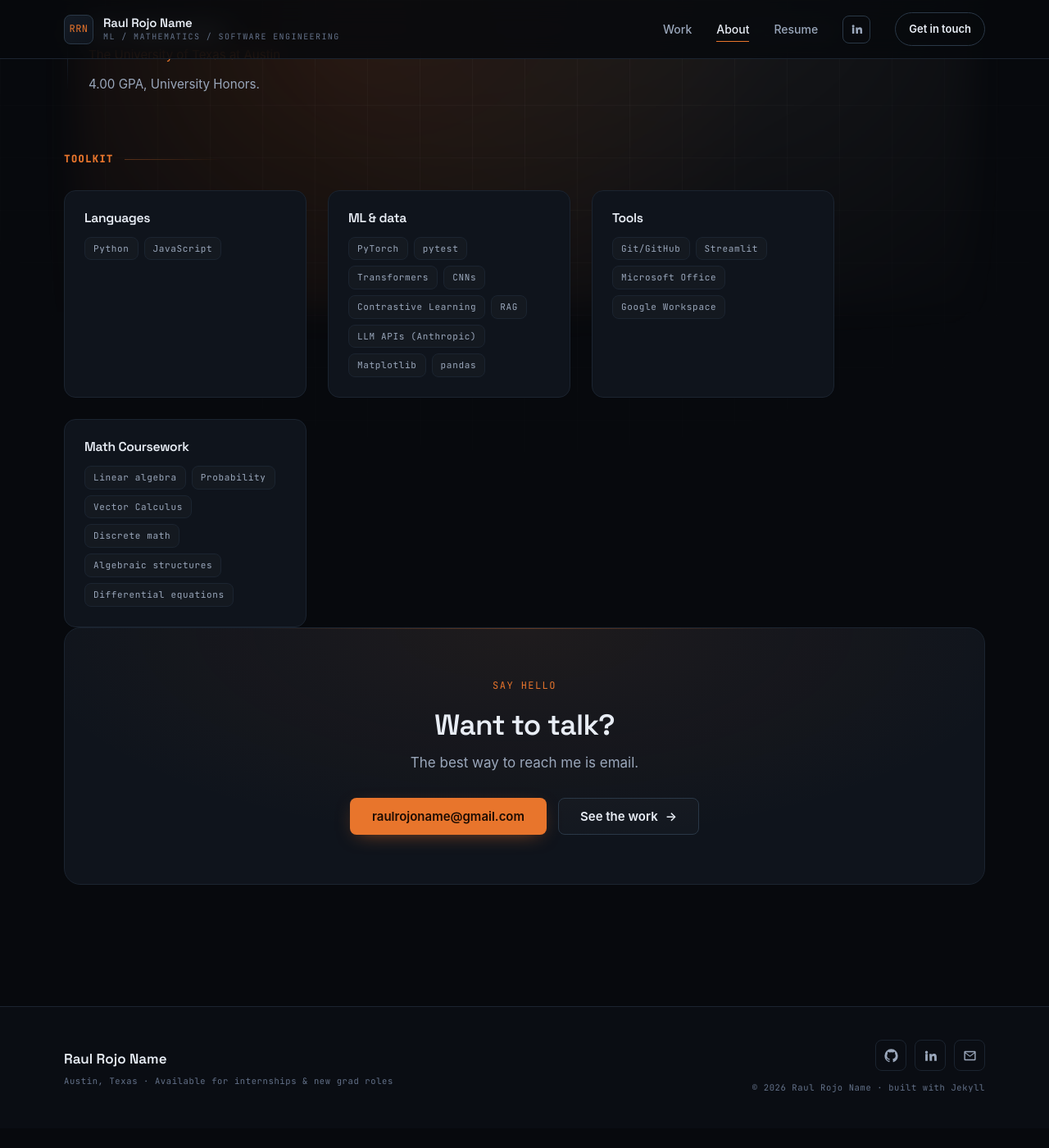
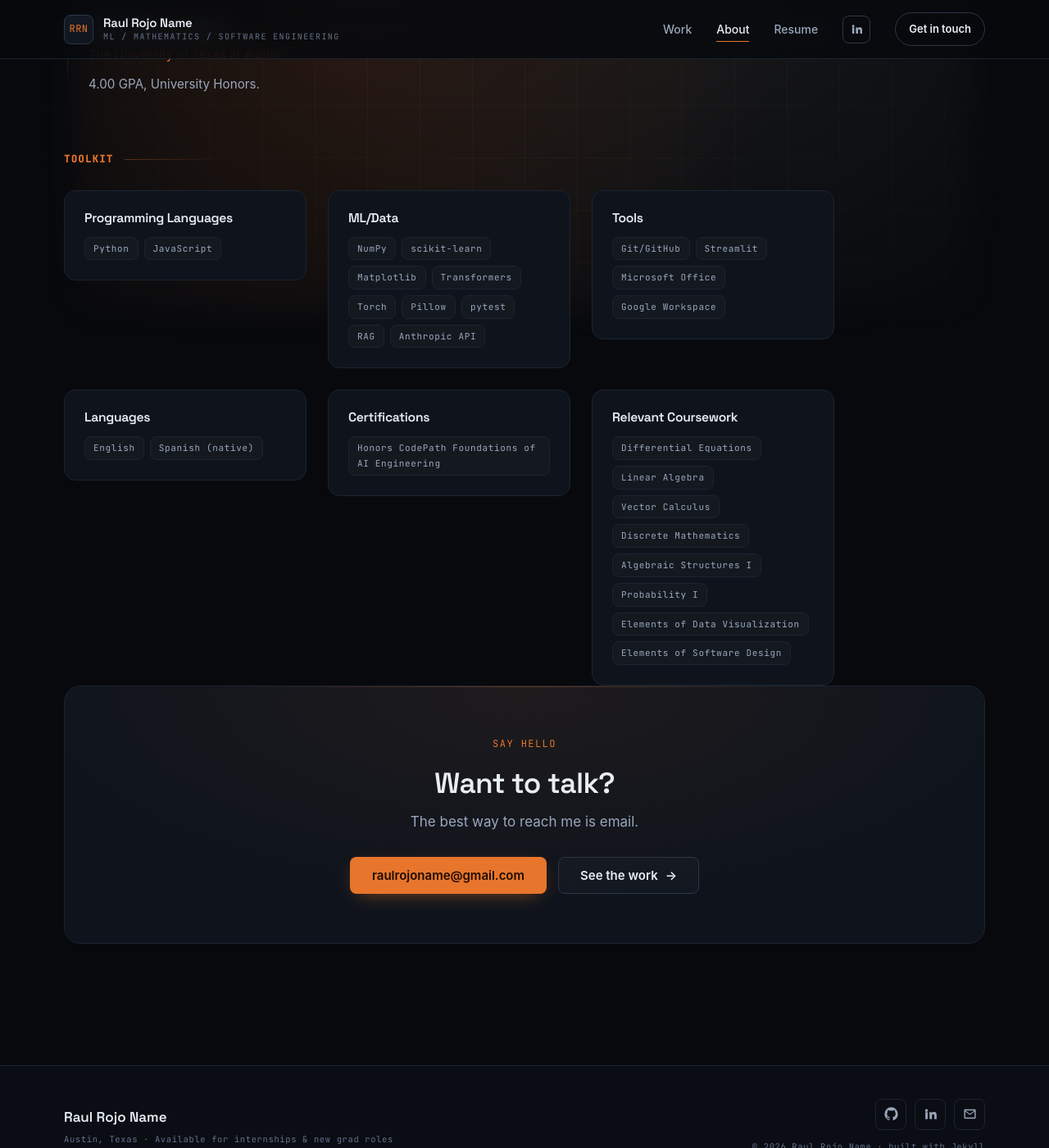
Before and after one commit to raul-rojor/raul-rojor.github.io, a Jekyll site: the page built from _pages/about.html, in a window 1280 px wide and 1400 px high, scrolled down 1003 px. Shown: the whole window at 82% size. Built offline with Jekyll 4.4.1, drawn with Linux system fonts in a browser that asks for light colours; before the commit the page ends 2379 px from its top, so only the background shows below that.

Commit message:
Match the About toolkit to the resume, swap in the updated resume PDF
The toolkit groups and their items are now copied verbatim from the
resume's SKILLS section, plus its Relevant Coursework line, so the two
can't drift apart. Previously the page claimed PyTorch, CNNs, Contrastive
Learning, LLM APIs and pandas, none of which the resume lists.

Toolkit cards also align to the start of their grid row, so a short group
beside a long one no longer inherits the tall row's empty space.

Co-Authored-By: Claude Opus 5 <noreply@anthropic.com>

```diff
--- a/_pages/about.html
+++ b/_pages/about.html
@@ -14,17 +14,26 @@ education:
     detail: "4.00 GPA, University Honors."
 
 # ─────────────────────────────────────────────────────────────
-#  TOOLKIT — grouped so it reads as judgment, not a keyword dump.
+#  TOOLKIT — mirrors the SKILLS section of the resume verbatim, plus the
+#  Relevant Coursework line from its Education section. If you edit the
+#  resume, edit these to match so the two never drift apart.
 # ─────────────────────────────────────────────────────────────
 toolkit:
-  - group: Languages
-    items: [Python, JavaScript]
-  - group: ML & data
-    items: [PyTorch, pytest, Transformers, CNNs, Contrastive Learning, RAG, LLM APIs (Anthropic), Matplotlib, pandas]
-  - group: Tools
-    items: [Git/GitHub, Streamlit, Microsoft Office, Google Workspace]
-  - group: Math Coursework
-    items: ["Linear algebra", "Probability", "Vector Calculus", "Discrete math", "Algebraic structures", "Differential equations"]
+  - group: "Programming Languages"
+    items: ["Python", "JavaScript"]
+  - group: "ML/Data"
+    items: ["NumPy", "scikit-learn", "Matplotlib", "Transformers", "Torch",
+            "Pillow", "pytest", "RAG", "Anthropic API"]
+  - group: "Tools"
+    items: ["Git/GitHub", "Streamlit", "Microsoft Office", "Google Workspace"]
+  - group: "Languages"
+    items: ["English", "Spanish (native)"]
+  - group: "Certifications"
+    items: ["Honors CodePath Foundations of AI Engineering"]
+  - group: "Relevant Coursework"
+    items: ["Differential Equations", "Linear Algebra", "Vector Calculus",
+            "Discrete Mathematics", "Algebraic Structures I", "Probability I",
+            "Elements of Data Visualization", "Elements of Software Design"]
 ---
 
 <section class="section section--page">
--- a/assets/style.scss
+++ b/assets/style.scss
@@ -714,6 +714,9 @@ em, i { font-style: italic; }
 
 .grid--toolkit {
   grid-template-columns: repeat(auto-fit, minmax(230px, 1fr));
+  /* Cards hug their contents, so a short group next to a long one doesn't
+     inherit a tall row's empty space. */
+  align-items: start;
 }
 
 .card {
```
Also changed, not shown: 1 other file.
